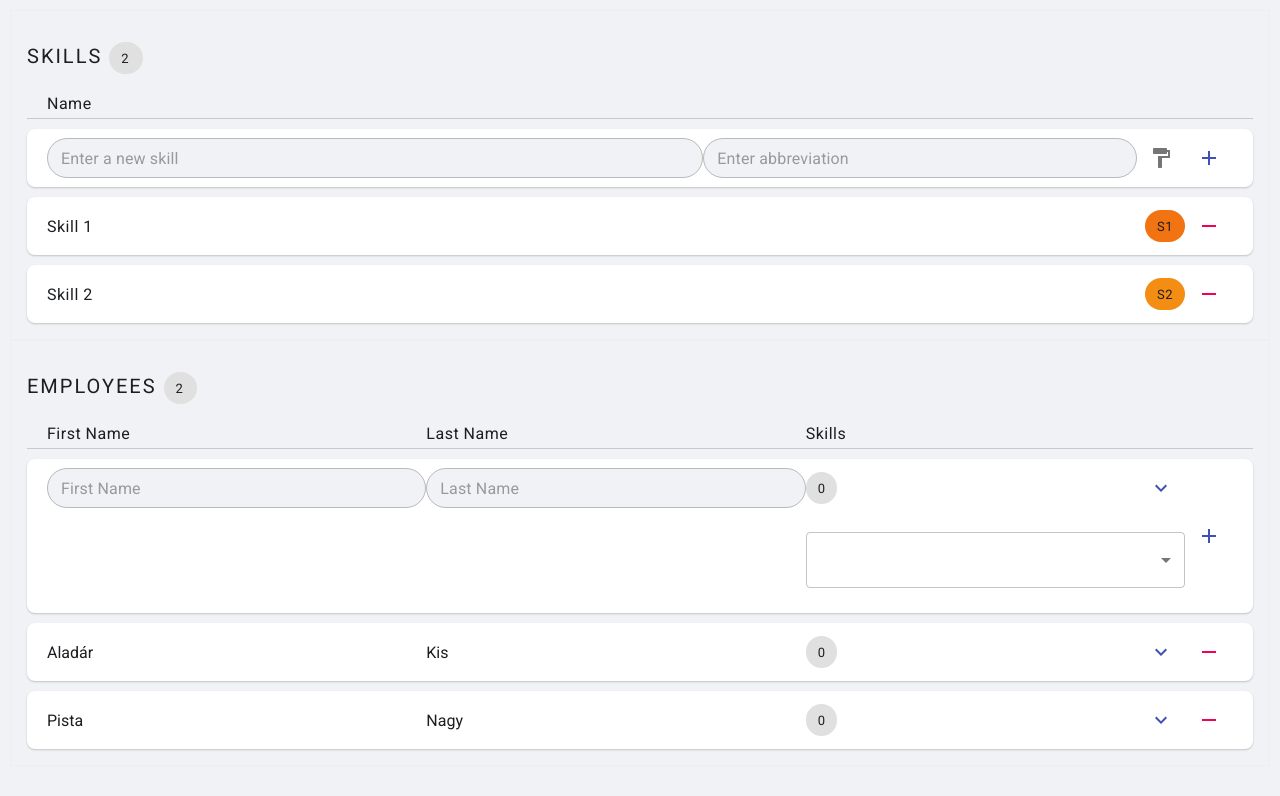
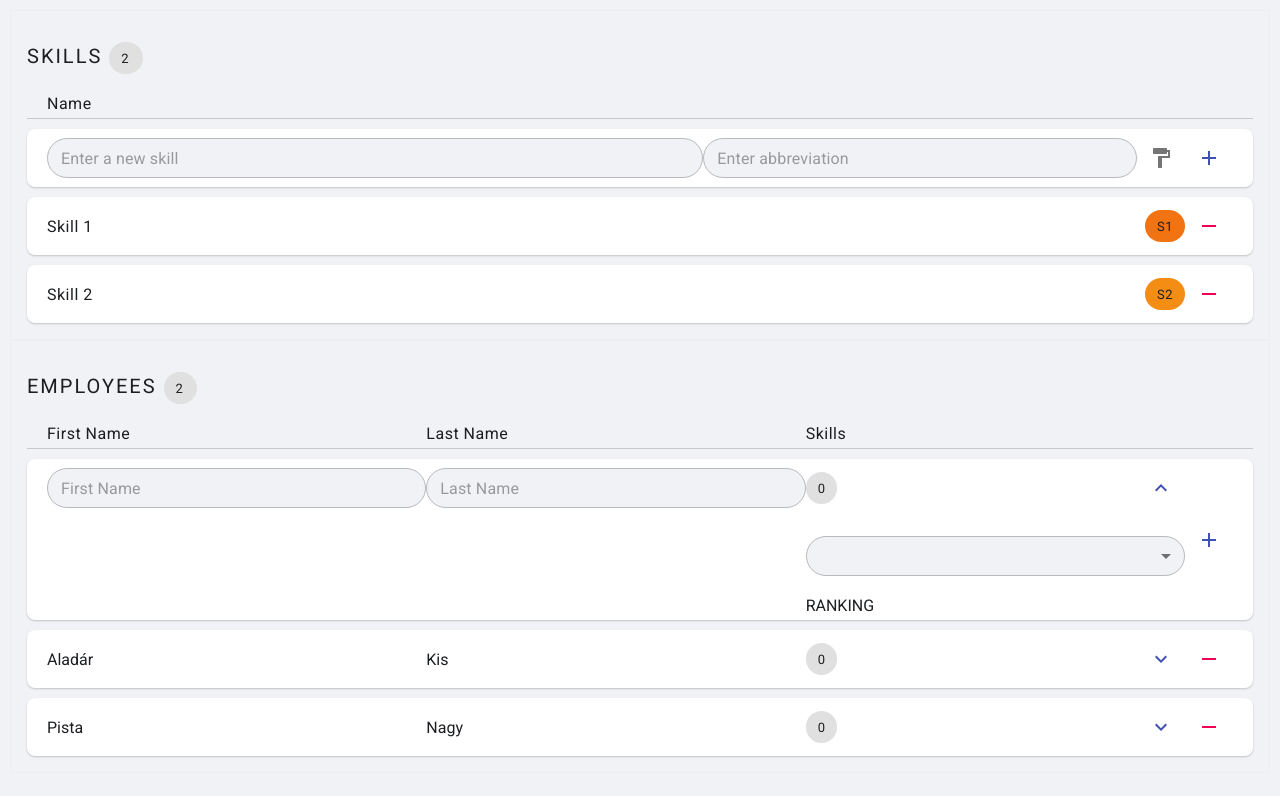
Before and after one commit to BenceLovas/beo-surface, a React (Create React App) app: page / in a window 1280 px wide. Both pictures are taken after a click on the button 1161 px from the left and 488 px from the top of the page. Shown: the top 796 px of the page. Built offline with nearby package versions, Linux system fonts and the light colour scheme.

Commit message:
SKillSelector component added

```diff
--- a/src/components/ColorPicker.js
+++ b/src/components/ColorPicker.js
@@ -1,6 +1,4 @@
 import React from "react";
-import Radio from "@material-ui/core/Radio";
-import { makeStyles } from "@material-ui/core/styles";
 import RadioButton from "./RadioButton";
 import Slide from "@material-ui/core/Slide";
 
--- a/src/components/EmployeeRow.js
+++ b/src/components/EmployeeRow.js
@@ -1,18 +1,9 @@
-import React, { useState, useEffect } from "react";
+import React from "react";
 import Remove from "@material-ui/icons/Remove";
-import ExpandMore from "@material-ui/icons/ExpandMore";
 import IconButton from "@material-ui/core/IconButton";
-import Chip from "@material-ui/core/Chip";
-import Collapse from "@material-ui/core/Collapse";
-import MenuItem from "@material-ui/core/MenuItem";
-import FormControl from "@material-ui/core/FormControl";
-import Select from "@material-ui/core/Select";
-import OutlinedInput from "@material-ui/core/OutlinedInput";
-import Checkbox from "@material-ui/core/Checkbox";
-import ListItemText from "@material-ui/core/ListItemText";
 import { makeStyles } from "@material-ui/core/styles";
 import Surface from "./shared/Surface";
-import SortableList from "./SortableList";
+import SkillSelector from "./SkillSelector";
 
 const useStyles = makeStyles({
   grid: {
@@ -20,27 +11,7 @@ const useStyles = makeStyles({
     gridTemplateColumns: "1fr 1fr 1fr 48px",
     alignItems: "center",
   },
-  textInput: {
-    marginTop: 4,
-    height: 40,
-    borderRadius: 20,
-    background: "rgb(240, 242, 245)",
-    [`& fieldset`]: {
-      borderRadius: 20,
-    },
-  },
 });
-
-const ITEM_HEIGHT = 48;
-const ITEM_PADDING_TOP = 8;
-const MenuProps = {
-  PaperProps: {
-    style: {
-      maxHeight: ITEM_HEIGHT * 4.5 + ITEM_PADDING_TOP,
-      width: 250,
-    },
-  },
-};
 
 const EmployeeRow = ({
   skills,
@@ -50,7 +21,6 @@ const EmployeeRow = ({
   sortEmployeeSkills,
 }) => {
   const classes = useStyles();
-  const [isOpen, setIsOpen] = useState(false);
 
   const addMultipleSkills = (employeeId) => (event) => {
     const {
@@ -72,72 +42,12 @@ const EmployeeRow = ({
         <div style={{ wordBreak: "break-word", flexGrow: 1 }}>
           {employee.lastName}
         </div>
-        <div>
-          <div
-            style={{
-              display: "flex",
-              justifyContent: "space-between",
-              alignItems: "center",
-            }}
-          >
-            <div>
-              <Chip label={employee.skills.length} />
-              {employee.skills.map((skill) => (
-                <Chip
-                  style={{
-                    background: skill.color.background,
-                    color: skill.color.text,
-                  }}
-                  label={skill.abbreviation}
-                />
-              ))}
-            </div>
-            <IconButton
-              type="button"
-              onClick={() => setIsOpen(!isOpen)}
-              color="primary"
-              style={{
-                transition: "transform .3s ease-in-out",
-                transform: isOpen ? "rotate(180deg)" : "",
-              }}
-            >
-              <ExpandMore />
-            </IconButton>
-          </div>
-          <Collapse in={isOpen}>
-            <FormControl
-              variant="outlined"
-              style={{ width: "100%", margin: "20px 0" }}
-              size="small"
-            >
-              <Select
-                className={classes.textInput}
-                multiple
-                value={employee.skills.length ? employee.skills : []}
-                onChange={addMultipleSkills(employee.id)}
-                input={<OutlinedInput name="age" id="outlined-age-simple" />}
-                renderValue={() => "Select Skills"}
-                MenuProps={MenuProps}
-              >
-                {skills.map((skill) => (
-                  <MenuItem key={skill.id} value={skill}>
-                    <Checkbox
-                      checked={employee.skills.some(
-                        (employeeSkill) => employeeSkill.id === skill.id
-                      )}
-                    />
-                    <ListItemText primary={skill.name} />
-                  </MenuItem>
-                ))}
-              </Select>
-            </FormControl>
-            <div>RANKING</div>
-            <SortableList
-              items={employee.skills}
-              onSortEnd={onSortEnd(employee.id)}
-            />
-          </Collapse>
-        </div>
+        <SkillSelector
+          addMultipleSkills={addMultipleSkills(employee.id)}
+          skillsSelected={employee.skills}
+          skills={skills}
+          onSortEnd={onSortEnd(employee.id)}
+        />
         <IconButton onClick={removeEmployee(employee.id)} color="secondary">
           <Remove />
         </IconButton>
--- a/src/components/EmployeeTable.js
+++ b/src/components/EmployeeTable.js
@@ -1,21 +1,14 @@
-import React, { useState } from "react";
+import React from "react";
 import Add from "@material-ui/icons/Add";
 import TextField from "@material-ui/core/TextField";
 import IconButton from "@material-ui/core/IconButton";
 import EmployeeRow from "./EmployeeRow";
-import ExpandMore from "@material-ui/icons/ExpandMore";
 import Chip from "@material-ui/core/Chip";
-import Collapse from "@material-ui/core/Collapse";
-import InputLabel from "@material-ui/core/InputLabel";
-import MenuItem from "@material-ui/core/MenuItem";
-import FormControl from "@material-ui/core/FormControl";
-import Select from "@material-ui/core/Select";
-import OutlinedInput from "@material-ui/core/OutlinedInput";
-import Checkbox from "@material-ui/core/Checkbox";
-import ListItemText from "@material-ui/core/ListItemText";
+import SkillSelector from "./SkillSelector";
 
 import { makeStyles } from "@material-ui/core/styles";
 import Surface from "./shared/Surface";
+import arrayMove from "array-move";
 
 const useStyles = makeStyles({
   grid: {
@@ -32,16 +25,6 @@ const useStyles = makeStyles({
     },
   },
 });
-const ITEM_HEIGHT = 48;
-const ITEM_PADDING_TOP = 8;
-const MenuProps = {
-  PaperProps: {
-    style: {
-      maxHeight: ITEM_HEIGHT * 4.5 + ITEM_PADDING_TOP,
-      width: 250,
-    },
-  },
-};
 
 const EmployeeTable = ({
   skills,
@@ -60,7 +43,10 @@ const EmployeeTable = ({
   sortEmployeeSkills,
 }) => {
   const classes = useStyles();
-  const [isOpen, setIsOpen] = useState(false);
+
+  const onSortEnd = ({ oldIndex, newIndex }) => {
+    setSelectedSkills(arrayMove(selectedSkills, oldIndex, newIndex));
+  };
 
   return (
     <div
@@ -106,56 +92,12 @@ const EmployeeTable = ({
               variant="outlined"
               size="small"
             />
-            <div>
-              <div
-                style={{
-                  display: "flex",
-                  justifyContent: "space-between",
-                  alignItems: "center",
-                }}
-              >
-                <Chip label={selectedSkills.length} />
-                <IconButton
-                  type="button"
-                  onClick={() => setIsOpen(!isOpen)}
-                  color="primary"
-                >
-                  <ExpandMore />
-                </IconButton>
-              </div>
-              <Collapse in={isOpen}>
-                <FormControl
-                  variant="outlined"
-                  style={{ width: "100%", margin: "20px 0" }}
-                >
-                  <Select
-                    multiple
-                    value={selectedSkills}
-                    onChange={(event) =>
-                      setSelectedSkills([...event.target.value])
-                    }
-                    input={<OutlinedInput />}
-                    renderValue={() => "Select Skills"}
-                    MenuProps={MenuProps}
-                  >
-                    {skills.map((skill) => (
-                      <MenuItem key={skill.id} value={skill}>
-                        <Checkbox
-                          checked={selectedSkills.some(
-                            (selectedSkill) => selectedSkill.id === skill.id
-                          )}
-                        />
-                        <ListItemText primary={skill.name} />
-                      </MenuItem>
-                    ))}
-                  </Select>
-                </FormControl>
-                {selectedSkills.map((skill) => (
-                  <Surface>{skill.name}</Surface>
-                ))}
-              </Collapse>
-            </div>
-
+            <SkillSelector
+              addMultipleSkills={(e) => setSelectedSkills([...e.target.value])}
+              skillsSelected={selectedSkills}
+              skills={skills}
+              onSortEnd={onSortEnd}
+            />
             <IconButton type="submit" color="primary">
               <Add />
             </IconButton>
--- /dev/null
+++ b/src/components/SkillSelector.js
@@ -0,0 +1,114 @@
+import React, { useState } from "react";
+import ExpandMore from "@material-ui/icons/ExpandMore";
+import IconButton from "@material-ui/core/IconButton";
+import Chip from "@material-ui/core/Chip";
+import Collapse from "@material-ui/core/Collapse";
+import MenuItem from "@material-ui/core/MenuItem";
+import FormControl from "@material-ui/core/FormControl";
+import Select from "@material-ui/core/Select";
+import OutlinedInput from "@material-ui/core/OutlinedInput";
+import Checkbox from "@material-ui/core/Checkbox";
+import ListItemText from "@material-ui/core/ListItemText";
+import { makeStyles } from "@material-ui/core/styles";
+import SortableList from "./SortableList";
+
+const useStyles = makeStyles({
+  textInput: {
+    marginTop: 4,
+    height: 40,
+    borderRadius: 20,
+    background: "rgb(240, 242, 245)",
+    [`& fieldset`]: {
+      borderRadius: 20,
+    },
+  },
+});
+
+const ITEM_HEIGHT = 48;
+const ITEM_PADDING_TOP = 8;
+const MenuProps = {
+  PaperProps: {
+    style: {
+      maxHeight: ITEM_HEIGHT * 4.5 + ITEM_PADDING_TOP,
+      width: 250,
+    },
+  },
+};
+
+const SkillSelector = ({
+  skillsSelected,
+  skills,
+  addMultipleSkills,
+  onSortEnd,
+}) => {
+  const classes = useStyles();
+  const [isOpen, setIsOpen] = useState(false);
+
+  return (
+    <div>
+      <div
+        style={{
+          display: "flex",
+          justifyContent: "space-between",
+          alignItems: "center",
+        }}
+      >
+        <div>
+          <Chip label={skillsSelected.length} />
+          {skillsSelected.map((skill) => (
+            <Chip
+              style={{
+                background: skill.color.background,
+                color: skill.color.text,
+              }}
+              label={skill.abbreviation}
+            />
+          ))}
+        </div>
+        <IconButton
+          type="button"
+          onClick={() => setIsOpen(!isOpen)}
+          color="primary"
+          style={{
+            transition: "transform .3s ease-in-out",
+            transform: isOpen ? "rotate(180deg)" : "",
+          }}
+        >
+          <ExpandMore />
+        </IconButton>
+      </div>
+      <Collapse in={isOpen}>
+        <FormControl
+          variant="outlined"
+          style={{ width: "100%", margin: "20px 0" }}
+          size="small"
+        >
+          <Select
+            className={classes.textInput}
+            multiple
+            value={skillsSelected.length ? skillsSelected : []}
+            onChange={addMultipleSkills}
+            input={<OutlinedInput name="age" id="outlined-age-simple" />}
+            renderValue={() => "Select Skills"}
+            MenuProps={MenuProps}
+          >
+            {skills.map((skill) => (
+              <MenuItem key={skill.id} value={skill}>
+                <Checkbox
+                  checked={skillsSelected.some(
+                    (skillSelected) => skillSelected.id === skill.id
+                  )}
+                />
+                <ListItemText primary={skill.name} />
+              </MenuItem>
+            ))}
+          </Select>
+        </FormControl>
+        <div>RANKING</div>
+        <SortableList items={skillsSelected} onSortEnd={onSortEnd} />
+      </Collapse>
+    </div>
+  );
+};
+
+export default SkillSelector;
--- a/src/components/SkillTable.js
+++ b/src/components/SkillTable.js
@@ -8,7 +8,7 @@ import FormatPaint from "@material-ui/icons/FormatPaint";
 import { makeStyles } from "@material-ui/core/styles";
 import Surface from "./shared/Surface";
 import ColorPicker from "./ColorPicker";
-import Slide from "@material-ui/core/Slide";
+
 const useStyles = makeStyles({
   textInput: {
     height: 40,
--- a/src/components/SortableList.js
+++ b/src/components/SortableList.js
@@ -1,4 +1,4 @@
-import React, { useState } from "react";
+import React from "react";
 import { sortableContainer, sortableElement } from "react-sortable-hoc";
 import Surface from "./shared/Surface";
 
```
Also changed, not shown: 1 other file (tests, documents, lock files or other folders).
